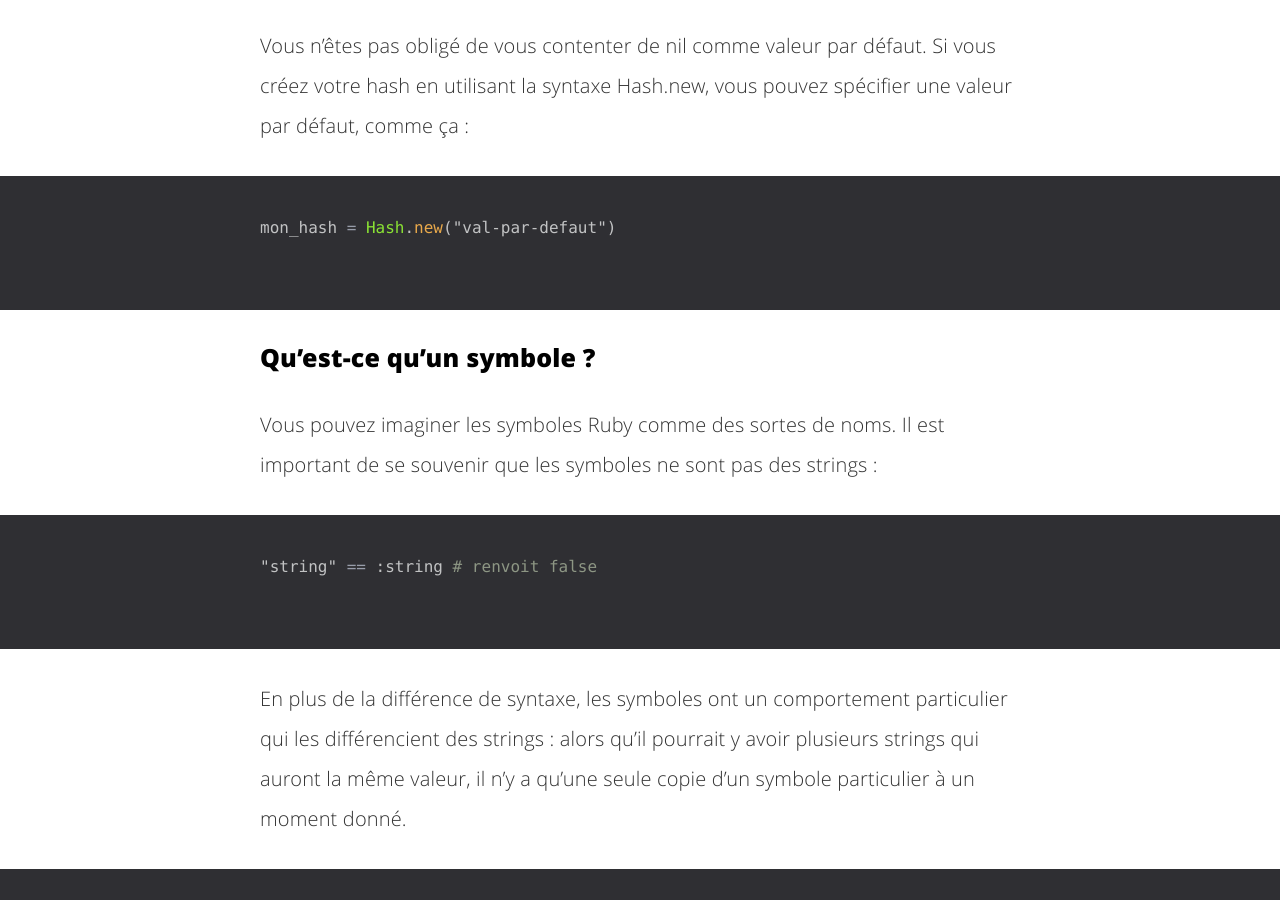
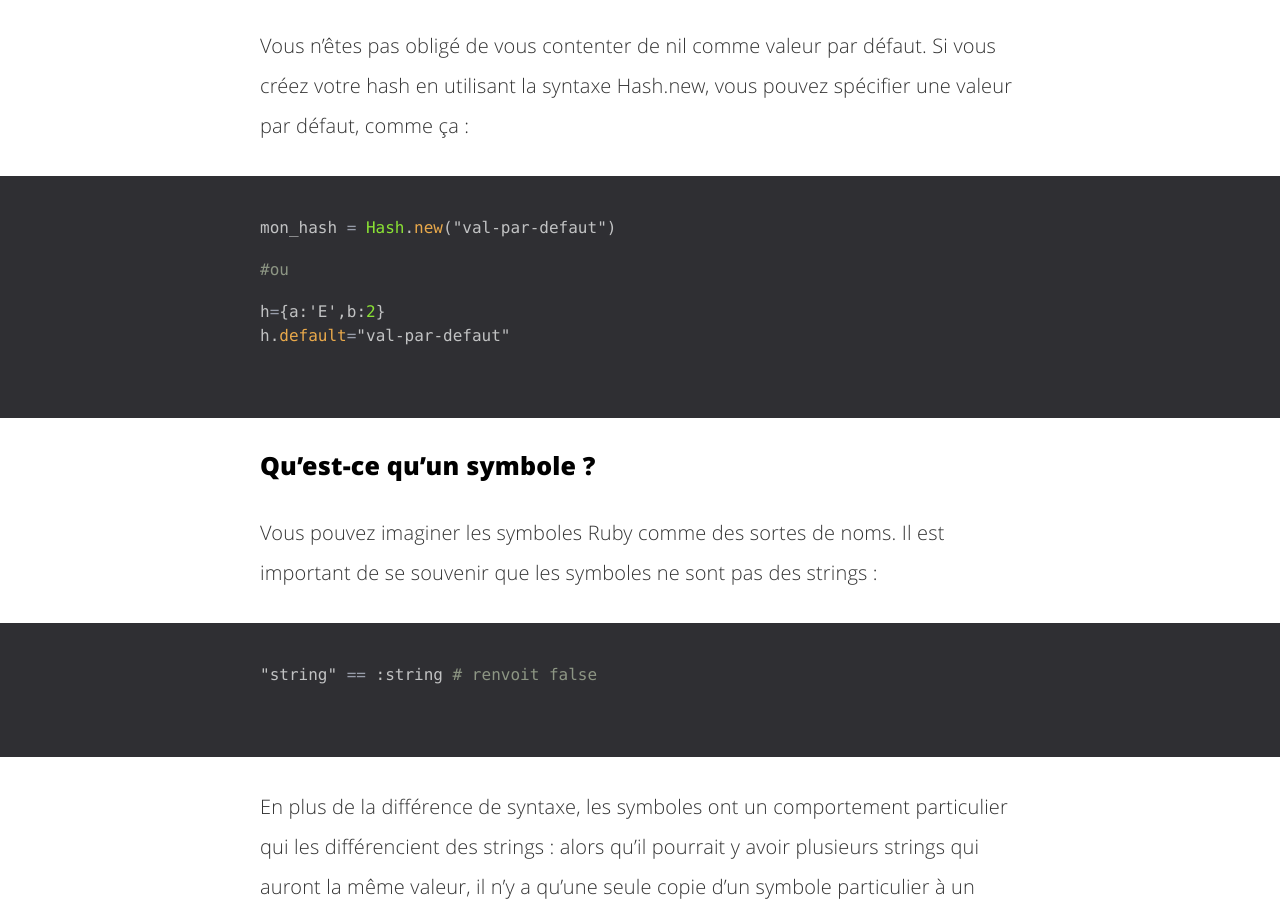
Before and after one commit to fasca/fasca.github.io, a Jekyll site: the page built from _posts/2016-10-26-ruby.md, in a window 1280 px wide and 900 px high, scrolled down 27377 px. Built offline with Jekyll 4.4.1, drawn with Linux system fonts in a browser that asks for light colours; comment, search, counter and statistics services are not loaded.

Commit message:
Update 2016-10-26-ruby.md

````diff
--- a/_posts/2016-10-26-ruby.md
+++ b/_posts/2016-10-26-ruby.md
@@ -710,6 +710,11 @@ Vous n'êtes pas obligé de vous contenter de nil comme valeur par défaut. Si v
 
 ```ruby
 mon_hash = Hash.new("val-par-defaut")
+
+#ou
+
+h={a:'E',b:2}
+h.default="val-par-defaut"
 ```
 
 ### Qu'est-ce qu'un symbole ?
````
